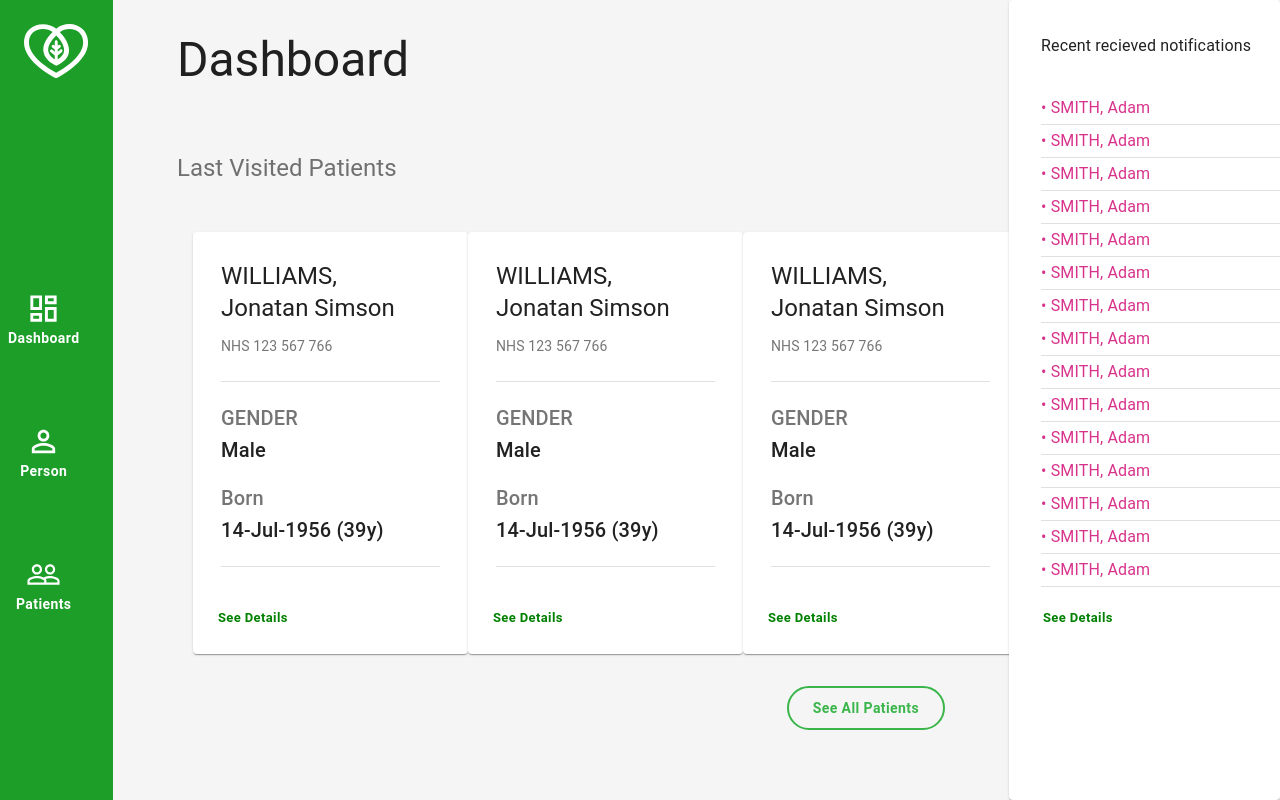
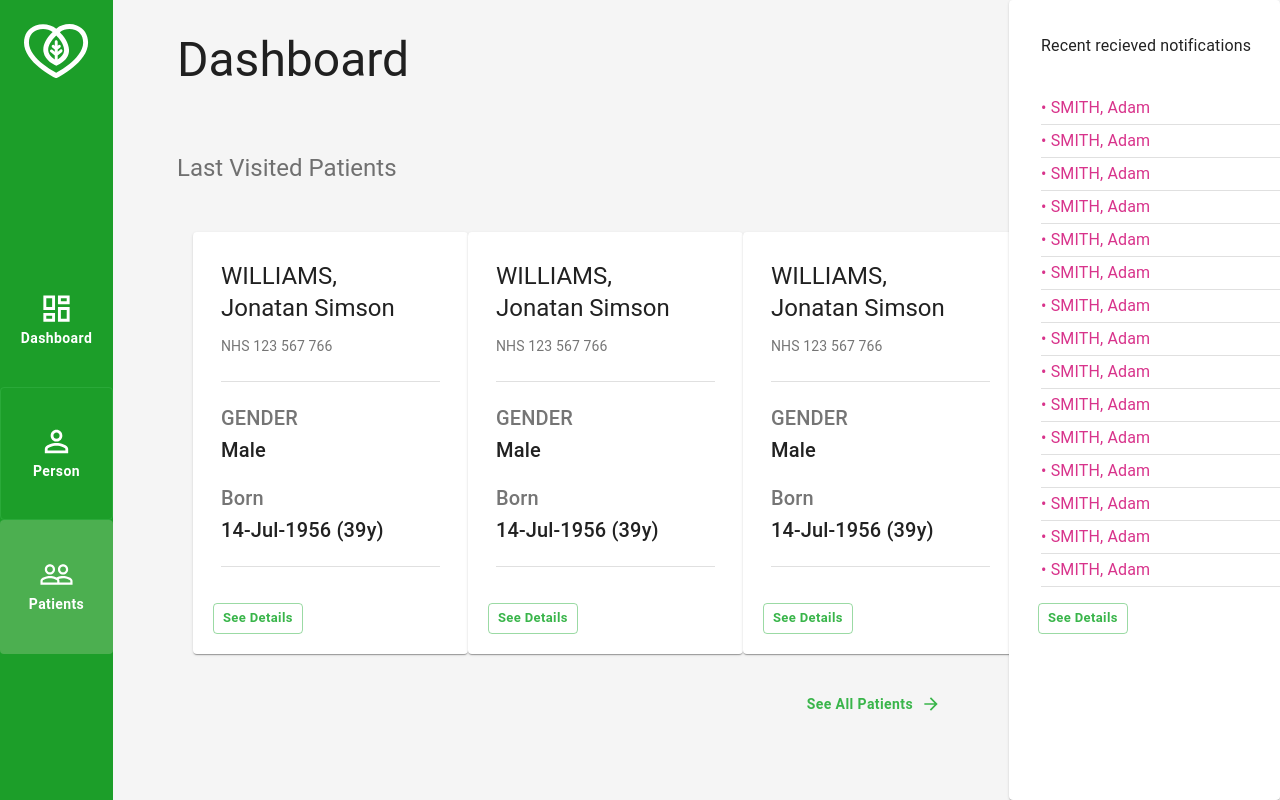
Before and after one commit to evergreen-arslaan-qadus/mockup-material-ui, a React (Create React App) app: page / in a window 1280 px wide. Built offline with nearby package versions, Linux system fonts and the light colour scheme.

Commit message:
stuffs...

```diff
--- a/src/components/Sidebar.tsx
+++ b/src/components/Sidebar.tsx
@@ -1,10 +1,13 @@
-import { Box, Button, makeStyles } from '@material-ui/core'
+import { Box, makeStyles, Button as MuiButton } from '@material-ui/core'
 import { DashboardOutlined, PersonOutline, PeopleOutline } from '@material-ui/icons'
 import React from 'react'
+// import { Button } from './atoms'
 
 const useStyles = makeStyles({
     button: {
-        height: 150
+        height: 150,
+        color: 'white',
+        border: '0px solid !imporantant'
     },
     label: {
         flexDirection: 'column'
@@ -25,19 +28,31 @@ const Sidebar = () => {
                     <img src="/logo.svg" alt="logo" width="65px" />
                 </Box>
                 <Box height="100%" display="flex" alignItems="center">
-                    <Box display="flex" flexDirection="column" height="400px" >
-                        <Button classes={{ root: classes.button, label: classes.label }} style={{ color: '#fff' }}>
+                    <Box display="flex" flexDirection="column" height="400px" flexGrow={1}>
+                        <MuiButton variant="text" color="primary" classes={{ root: classes.button, label: classes.label }}>
+                            <DashboardOutlined fontSize="large" />
+                            Dashboard
+                        </MuiButton>
+                        <MuiButton variant="outlined" color="primary" classes={{ root: classes.button, label: classes.label }}>
+                            <PersonOutline fontSize="large" />
+                            Person
+                        </MuiButton>
+                        <MuiButton variant="contained" color="primary" classes={{ root: classes.button, label: classes.label }}>
+                            <PeopleOutline fontSize="large" />
+                            Patients
+                        </MuiButton>
+                        {/* <Button rounded={false} classes={{ root: classes.button, label: classes.label }}>
                             <DashboardOutlined fontSize="large" />
                             Dashboard
                         </Button>
-                        <Button classes={{ root: classes.button, label: classes.label }} style={{ color: '#fff' }}>
+                        <Button rounded={false} classes={{ root: classes.button, label: classes.label }}>
                             <PersonOutline fontSize="large" />
                             Person
                         </Button>
-                        <Button classes={{ root: classes.button, label: classes.label }} style={{ color: '#fff' }}>
+                        <Button rounded={false} classes={{ root: classes.button, label: classes.label }}>
                             <PeopleOutline fontSize="large" />
                             Patients
-                        </Button>
+                        </Button> */}
                     </Box>
                 </Box>
             </Box>
--- a/src/components/atoms/Button/Button.style.ts
+++ b/src/components/atoms/Button/Button.style.ts
@@ -56,7 +56,7 @@ export const useStyles = (props: ButtonProps) => {
             padding: `${theme.spacing(1)}px ${theme.spacing(3)}px`,
             border: '2px solid',
             fontWeight: 'bolder',
-            borderRadius: 100,
+            borderRadius: props.rounded ? 100 : 0,
 
             '&:hover': {
                 ...colors.hover,
--- a/src/components/atoms/Button/Button.tsx
+++ b/src/components/atoms/Button/Button.tsx
@@ -8,11 +8,12 @@ export interface ButtonProps extends MUIButtonProps {
     label?: string
     rightIcon?: React.ReactElement
     leftIcon?: React.ReactElement
+    rounded?: boolean
 }
 
 const Button = (props: ButtonProps): React.ReactElement<ButtonProps> => {
-    const { children, label, leftIcon, rightIcon, color = "primary" } = props;
-    const classes = useStyles(props);
+    const { children, label, leftIcon, rightIcon, color = "primary", rounded = true } = props;
+    const classes = useStyles({ ...props, rounded });
 
     return (
         <MaterialButton
--- a/src/components/molecules/Card/Card.tsx
+++ b/src/components/molecules/Card/Card.tsx
@@ -33,9 +33,6 @@ const useStyles = makeStyles({
     cardContentItem: {
         padding: '8px 0px',
     },
-    button: {
-        color: 'green'
-    }
 });
 
 interface IProps {
@@ -78,7 +75,7 @@ const CardComponent = ({ item, parentOpen }: IProps) => {
                         <Divider className={classes.space} />
                     </CardContent>
                     <CardActions>
-                        <Button size="small" className={classes.button} onClick={() => setOpen(!open)}>See details</Button>
+                        <Button size="small" variant="outlined" color="primary" onClick={() => setOpen(!open)}>See details</Button>
                     </CardActions>
                 </Grid>
             </Grid>
@@ -97,10 +94,10 @@ const CardComponent = ({ item, parentOpen }: IProps) => {
                     </DialogContentText>
                 </DialogContent>
                 <DialogActions>
-                    <Button onClick={() => setOpen(!open)} color="primary">
+                    <Button onClick={() => setOpen(!open)}>
                         Disagree
                     </Button>
-                    <Button onClick={() => setOpen(!open)} color="primary">
+                    <Button onClick={() => setOpen(!open)}>
                         Agree
                     </Button>
                 </DialogActions>
--- a/src/pages/Dashboard.tsx
+++ b/src/pages/Dashboard.tsx
@@ -1,8 +1,8 @@
 import React, { useState } from 'react'
-import { Box, Typography } from '@material-ui/core';
+import { Box, Typography, Button } from '@material-ui/core';
 import { ArrowForward } from '@material-ui/icons';
 import Card from '../components/molecules/Card';
-import { Button } from '../components/atoms/Button';
+// import { Button } from '../components/atoms/Button';
 
 const Dashboard = () => {
     const [open, setOpen] = useState(false);
@@ -34,8 +34,9 @@ const Dashboard = () => {
             )}
             <Box display="flex" justifyContent="flex-end" paddingTop="1rem">
                 <Button
+                    style={{ borderRadius: 100 }}
                     onClick={() => setOpen(!open)}
-                    style={{ borderRadius: 25, color: 'white', backgroundColor: '#1c9e29' }}
+                    color="primary"
                     endIcon={<ArrowForward />}
                 >
                     {open ? "Hide" : "See"} all patients
```
Also changed, not shown: 1 other file (tests, documents, lock files or other folders).
